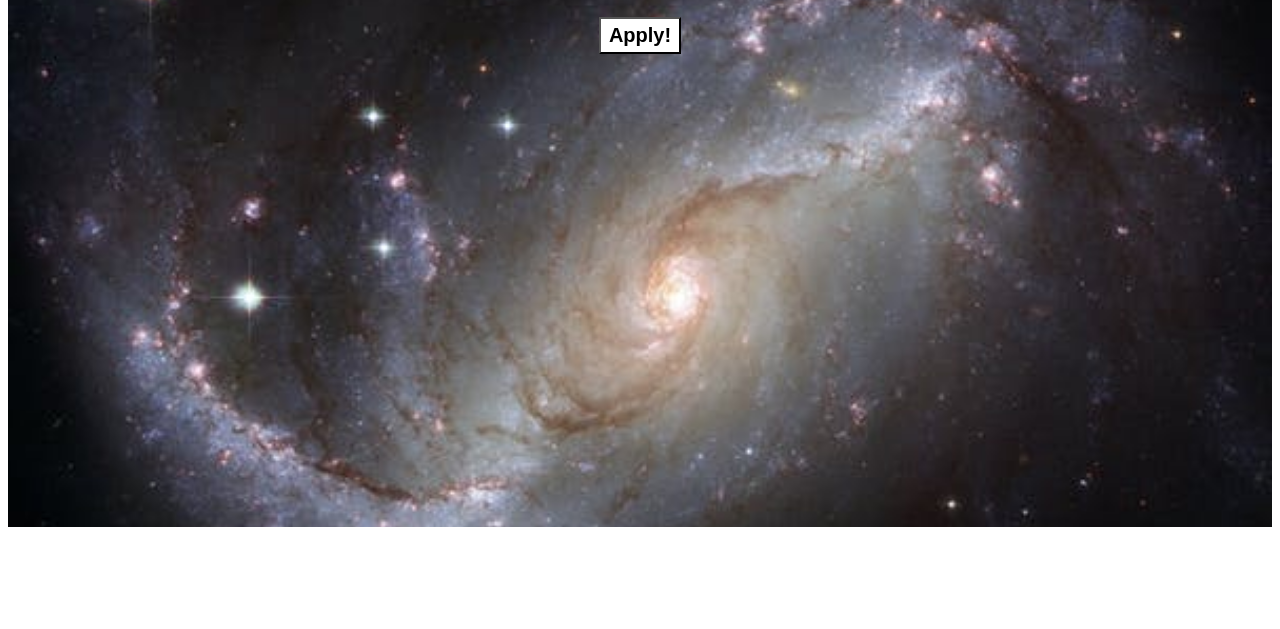
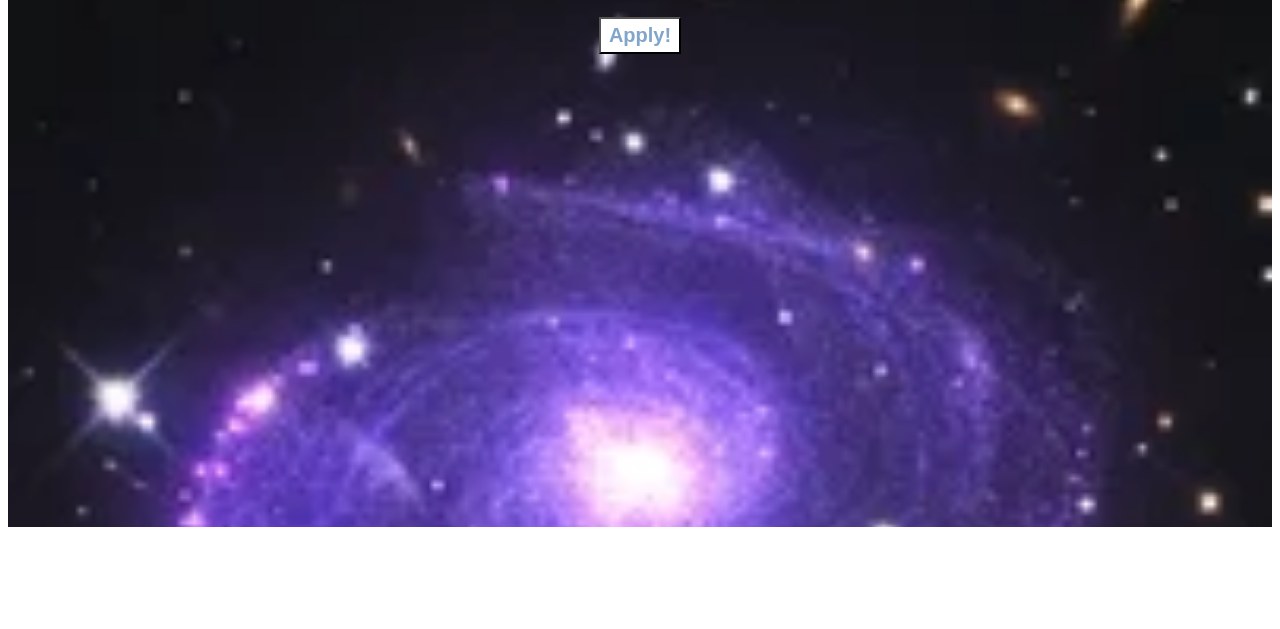
Before and after one commit to 1ambuj/Front-end_D, a plain HTML site: page CSS/space_exploration.html in a window 1280 px wide. Shown: the part 171-800 px from the top of the page. Drawn offline with Linux system fonts and the light colour scheme; a web font is replaced by a local one.

Commit message:
Add gift in site

```diff
--- a/CSS/space_exploration.css
+++ b/CSS/space_exploration.css
@@ -3,8 +3,8 @@
 .spaceEx {
     padding-top: 50px;
     height: 80vh;
-    color: white;
-    background-image: url("universe-galaxy.jpg");
+    color: #82a5ca;;
+    background-image: url("gift.webp");
     background-size: cover;
     background-repeat: repeat;
     text-align: center;
@@ -16,5 +16,24 @@
     font-weight: bold;
     padding:5px  8px;
     background: #fff;
+    color: #82a5ca;
+    font-weight: bold;
 
 }
+
+.spaceEx span{
+    border-bottom: 6px solid white;
+
+}
+/*
+Challenge:
+Wrap the "hero" section (title, button, logo) in a <div>
+and set its background image to the galaxy image. This will
+force you to also add some padding on the "hero" <div>.
+
+Add a "Terms and conditions apply" <h3> below the "hero"
+section.
+
+PS: your layout will likely be disturbed by the <body>
+tag's default margin.
+*/
```
Also changed, not shown: CSS/gift.webp (added).
